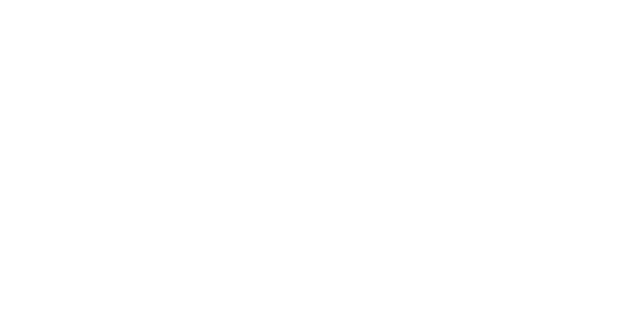
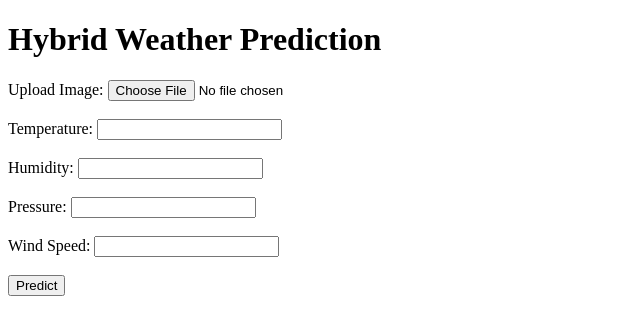
Before and after one commit to cn301801-crypto/AI_Weather, a Flask app: page / in a window 1280 px wide. Before the commit the part shown is empty. Shown: the top 335 px of the page, without its empty margins (0-640 px from the left). Run offline with Flask 3, Linux system fonts and the light colour scheme; parts of the project's set-up code (start-up, migrations or seed data) failed here and were passed over.

Commit message:
fixed routing and UI

```diff
--- a/app.py
+++ b/app.py
@@ -1,19 +1,25 @@
 from flask import Flask, render_template, request, jsonify
 import numpy as np
-import os, joblib, cv2
+import os, joblib
 from tensorflow.keras.models import load_model
 
 from utils.preprocess import preprocess_image, preprocess_numeric
 from utils.fusion import combine
 
 app = Flask(__name__)
+
+# -----------------------------
+# Upload folder setup
+# -----------------------------
 UPLOAD_FOLDER = "uploads"
 app.config['UPLOAD_FOLDER'] = UPLOAD_FOLDER
 
 if not os.path.exists(UPLOAD_FOLDER):
     os.makedirs(UPLOAD_FOLDER)
 
-# Load models
+# -----------------------------
+# Load Models
+# -----------------------------
 cnn = load_model("models/cnn_model.h5")
 xgb = joblib.load("models/xgb_model.pkl")
 scaler = joblib.load("models/scaler.pkl")
@@ -23,7 +29,9 @@ kmeans = joblib.load("models/kmeans.pkl")
 image_classes = np.load("models/image_classes.npy", allow_pickle=True)
 numeric_classes = np.load("models/numeric_classes.npy", allow_pickle=True)
 
-# ---------- Predictions ----------
+# -----------------------------
+# Prediction Functions
+# -----------------------------
 def predict_image(path):
     img = preprocess_image(path)
     if img is None:
@@ -37,34 +45,52 @@ def predict_numeric(data):
     return numeric_classes[pred[0]]
 
 def final_prediction(path, num):
-    return combine(predict_image(path), predict_numeric(num))
+    img_pred = predict_image(path)
+    num_pred = predict_numeric(num)
 
-# ---------- Routes ----------
-@app.route("/")
-def landing():
-    return render_template("landing.html")
+    if img_pred is None:
+        return num_pred
+    elif img_pred == num_pred:
+        return img_pred
+    else:
+        return num_pred
 
-@app.route("/predict", methods=["GET","POST"])
-def predict_page():
+# -----------------------------
+# MAIN ROUTE (FIXED)
+# -----------------------------
+@app.route("/", methods=["GET", "POST"])
+def index():
+    print("✅ Home page accessed")   # DEBUG
+
     result = None
+
     if request.method == "POST":
-        file = request.files["image"]
-        temp = float(request.form["temp"])
-        hum = float(request.form["hum"])
-        press = float(request.form["press"])
-        wind = float(request.form["wind"])
+        print("✅ Form submitted")
 
-        filepath = os.path.join(UPLOAD_FOLDER, file.filename)
-        file.save(filepath)
+        file = request.files.get("image")
+
+        temp = float(request.form.get("temp"))
+        hum = float(request.form.get("hum"))
+        press = float(request.form.get("press"))
+        wind = float(request.form.get("wind"))
+
+        filepath = None
+
+        if file and file.filename != "":
+            filepath = os.path.join(UPLOAD_FOLDER, file.filename)
+            file.save(filepath)
 
         result = final_prediction(filepath, [temp, hum, press, wind])
 
     return render_template("index.html", result=result)
 
-# ---------- API ----------
+# -----------------------------
+# API (Optional)
+# -----------------------------
 @app.route("/api/predict", methods=["POST"])
 def api_predict():
     file = request.files["image"]
+
     temp = float(request.form["temp"])
     hum = float(request.form["hum"])
     press = float(request.form["press"])
@@ -77,8 +103,9 @@ def api_predict():
 
     return jsonify({"prediction": result})
 
-import os
-
+# -----------------------------
+# Run App
+# -----------------------------
 if __name__ == "__main__":
     port = int(os.environ.get("PORT", 5000))
     app.run(host="0.0.0.0", port=port)
--- a/templates/index.html
+++ b/templates/index.html
@@ -5,29 +5,29 @@
 </head>
 <body>
 
-<h2>🌦️ Weather Prediction System</h2>
+    <h1>Hybrid Weather Prediction</h1>
 
     <form method="POST" enctype="multipart/form-data">
-    <label>Upload Image:</label><br>
-    <input type="file" name="image" required><br><br>
+        <label>Upload Image:</label>
+        <input type="file" name="image"><br><br>
 
-    <label>Temperature (°C):</label><br>
+        <label>Temperature:</label>
         <input type="number" step="any" name="temp" required><br><br>
 
-    <label>Humidity (%):</label><br>
+        <label>Humidity:</label>
         <input type="number" step="any" name="hum" required><br><br>
 
-    <label>Pressure (kPa):</label><br>
+        <label>Pressure:</label>
         <input type="number" step="any" name="press" required><br><br>
 
-    <label>Wind Speed (km/h):</label><br>
+        <label>Wind Speed:</label>
         <input type="number" step="any" name="wind" required><br><br>
 
         <button type="submit">Predict</button>
     </form>
 
     {% if result %}
-    <h3>✅ Predicted Weather: {{ result }}</h3>
+        <h2>Prediction: {{ result }}</h2>
     {% endif %}
 
 </body>
```
Also changed, not shown: templates/landing.html (deleted). Lines whose indentation alone changed are shown as unchanged.
